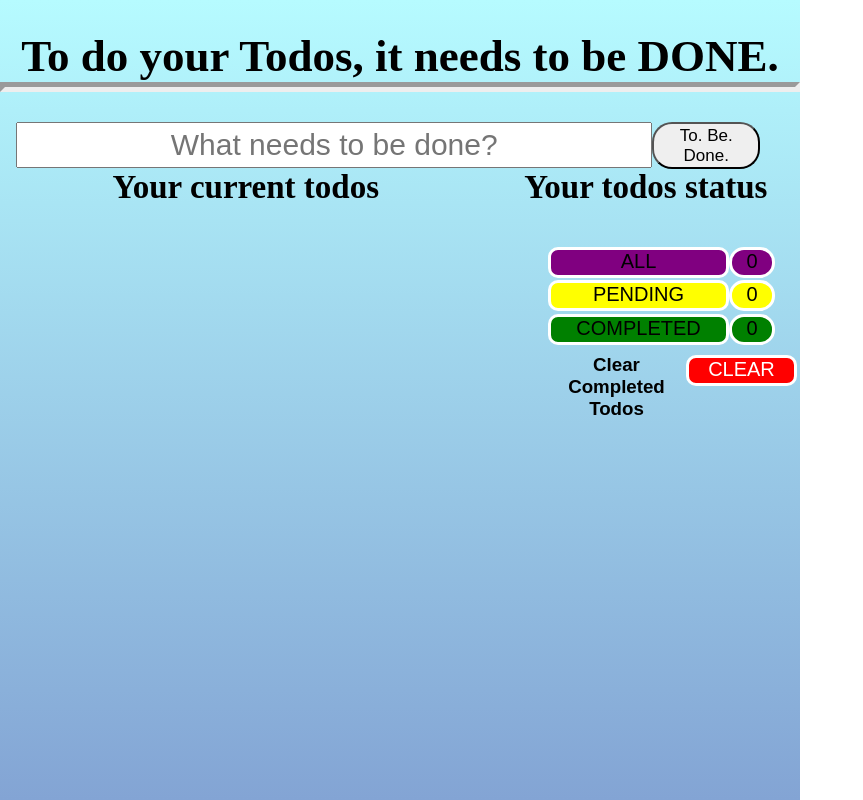
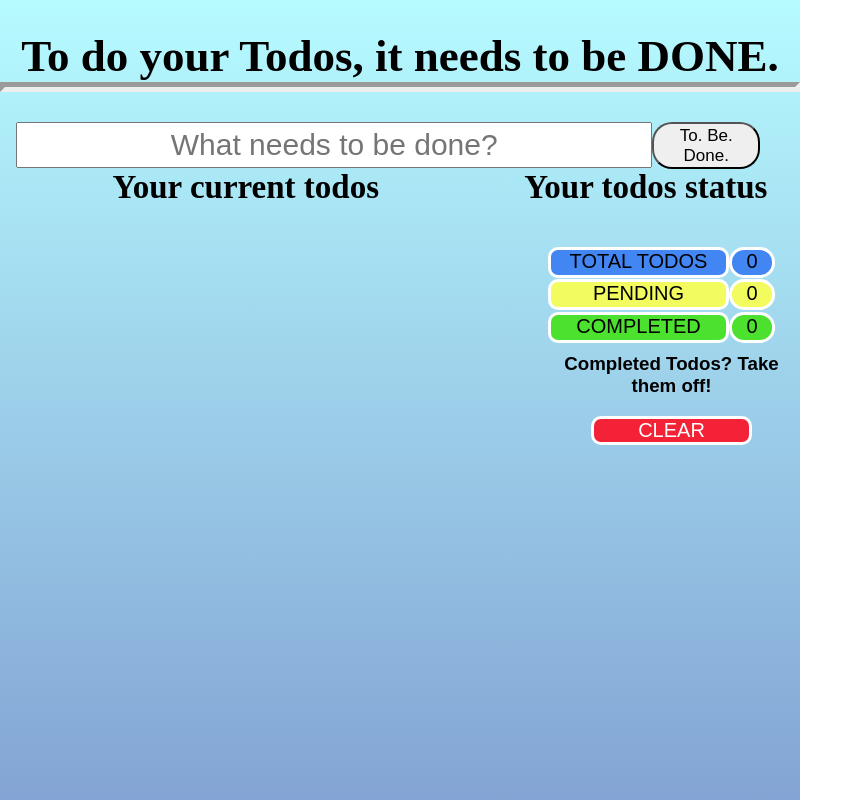
Before and after one commit to willsinn/react-todo-complete, a React (Create React App) app: page / in a window 1280 px wide. Shown: the whole page, without its empty margins (0-863 px from the left). Built offline with nearby package versions, Linux system fonts and the light colour scheme.

Commit message:
Changed clear label and status colors

```diff
--- a/src/App.css
+++ b/src/App.css
@@ -96,7 +96,7 @@
   width: 175px;
   height: 25px;
   font-size: 20px;
-  background-color: purple;
+  background: #4286f4;
   border-radius: 10px;
   border: 3px solid white;
 
@@ -107,7 +107,7 @@
   height: 25px;
   font-size: 20px;
   border-radius: 15px;
-  background-color: purple;
+  background-color: #4286f4;
   border: 3px solid white;
 }
 
@@ -130,7 +130,7 @@
   width: 175px;
   height: 25px;
   font-size: 20px;
-  background-color: yellow;
+  background-color: #f2fc5f;
   border-radius: 10px;
   border: 3px solid white;
 
@@ -142,7 +142,7 @@
   height: 25px;
   font-size: 20px;
   border-radius: 15px;
-  background-color: yellow;
+  background-color: #f2fc5f;
   border: 3px solid white;
 
 }
@@ -169,7 +169,7 @@
   width: 175px;
   height: 25px;
   font-size: 20px;
-  background-color: green;
+  background-color: #4ce02f;
   border-radius: 10px;
   border: 3px solid white;
 
@@ -181,7 +181,7 @@
   font-size: 20px;
   border-radius: 15px;
   border: 3px solid white;
-  background-color: green;
+  background-color: #4ce02f;
 
 }
 
@@ -189,28 +189,29 @@
 Clear Completed Todos */
 .row-4 {
   display: flex;
-  flex-direction: row;
+  flex-direction: column;
   width: 250px;
   height:25px;
-  justify-content: space-around;
   padding: 5%;
-
+  margin: auto;
 
 }
 
 .todos-clear-completed {
   width: 155px;
   height: 25px;
-  background-color: red;
+  background-color: #f42236;
   font-size: 20px;
   border-radius: 10px;
   border: 3px solid white;
+  margin: auto;
 
 }
 
 .todos-clear-completed a {
   color: #FFFFFF;
   text-decoration: none;
+  margin: auto;
 }
 
 /* Input Styles */
--- a/src/App.js
+++ b/src/App.js
@@ -86,7 +86,7 @@ class App extends Component {
         <div className="todos-status-container">
           <div className="row-1">
             <p className="todos-status-all">
-            ALL
+            TOTAL TODOS
             </p>
             <p className="number-counter-all">{ this.state.todos.length }</p>
           </div>
@@ -106,7 +106,7 @@ class App extends Component {
             </div>
 
             <div className="row-4">
-            <h3 className="clear-label"> Clear Completed Todos </h3>
+            <h3 className="clear-label"> Completed Todos? Take them off! </h3>
             <p className="todos-clear-completed">
               <a href='/' onClick={ this.handleClearCompleted.bind(this)}>
                 CLEAR
```
